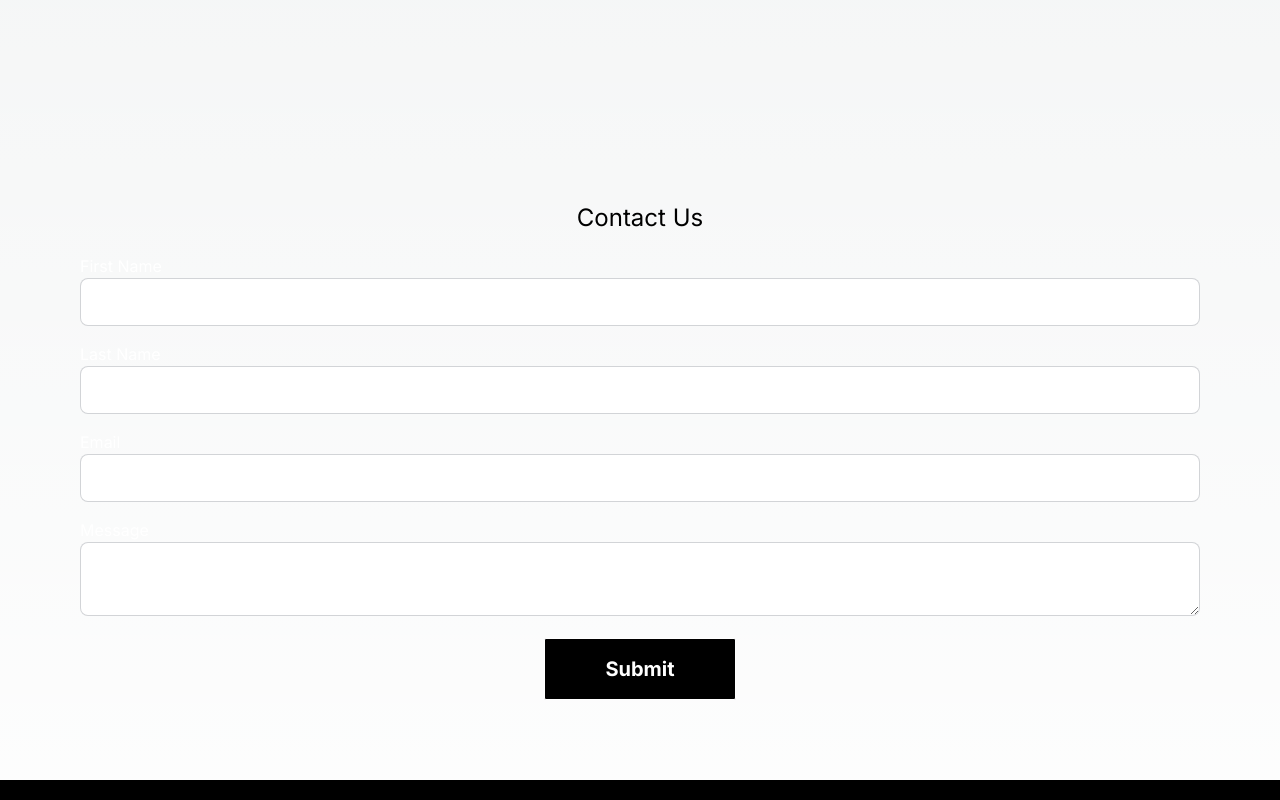
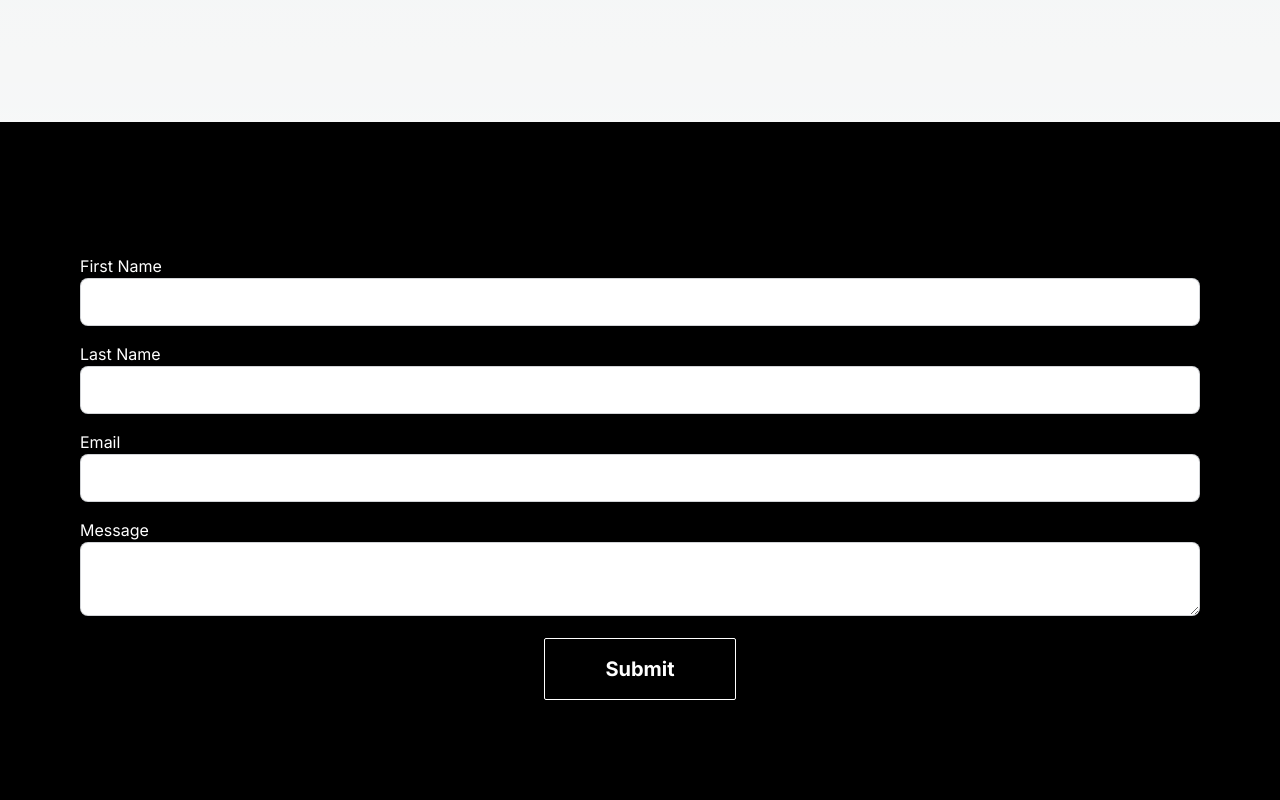
Before and after one commit to shar27/michaeljames, a Next.js app: page / in a window 1280 px wide. Shown: the part 3280-4080 px from the top of the page. Built offline with nearby package versions, Linux system fonts and the light colour scheme.

Commit message:
section margin change and form text color

```diff
--- a/src/app/components/ContactForm.jsx
+++ b/src/app/components/ContactForm.jsx
@@ -70,7 +70,7 @@ function ContactForm() {
   };
 
   return (
-    <div className="p-2 lg:p-20">
+    <div className="p-2 lg:p-20 bg-black">
       <h1 className="text-2xl mb-5 text-center">Contact Us</h1>
       <form onSubmit={handleSubmit} className="">
         <div className="mb-4">
--- a/src/app/components/Sections.jsx
+++ b/src/app/components/Sections.jsx
@@ -5,7 +5,7 @@ function Sections() {
 
     <div className="flex w-full flex-col lg:flex-row">
       {/* image 1 */}
-    <div className="card bg-base-300 rounded-box grid h-40 lg:h-32 flex-grow place-items-center">
+    <div className="card bg-base-300 rounded-box grid h-64 lg:h-32 flex-grow place-items-center">
     <div
   className="hero min-h-screen"
   style={{
@@ -26,7 +26,7 @@ function Sections() {
 </div>
     </div>
 
-    <div className="card bg-base-300 rounded-box grid h-32 flex-grow place-items-center mt-96 lg:mt-0 "><div
+    <div className="card bg-base-300 rounded-box grid h-0 lg:h-32 flex-grow place-items-center mt-96 lg:mt-0 "><div
   className="hero min-h-screen"
   style={{
     backgroundImage: "url(https://images.unsplash.com/photo-1581109646900-90f48c86bda4?w=500&auto=format&fit=crop&q=60&ixlib=rb-4.0.3&ixid=M3wxMjA3fDB8MHxzZWFyY2h8ODh8fG1hbmNoZXN0ZXJ8ZW58MHx8MHx8fDA%3D)",
```
